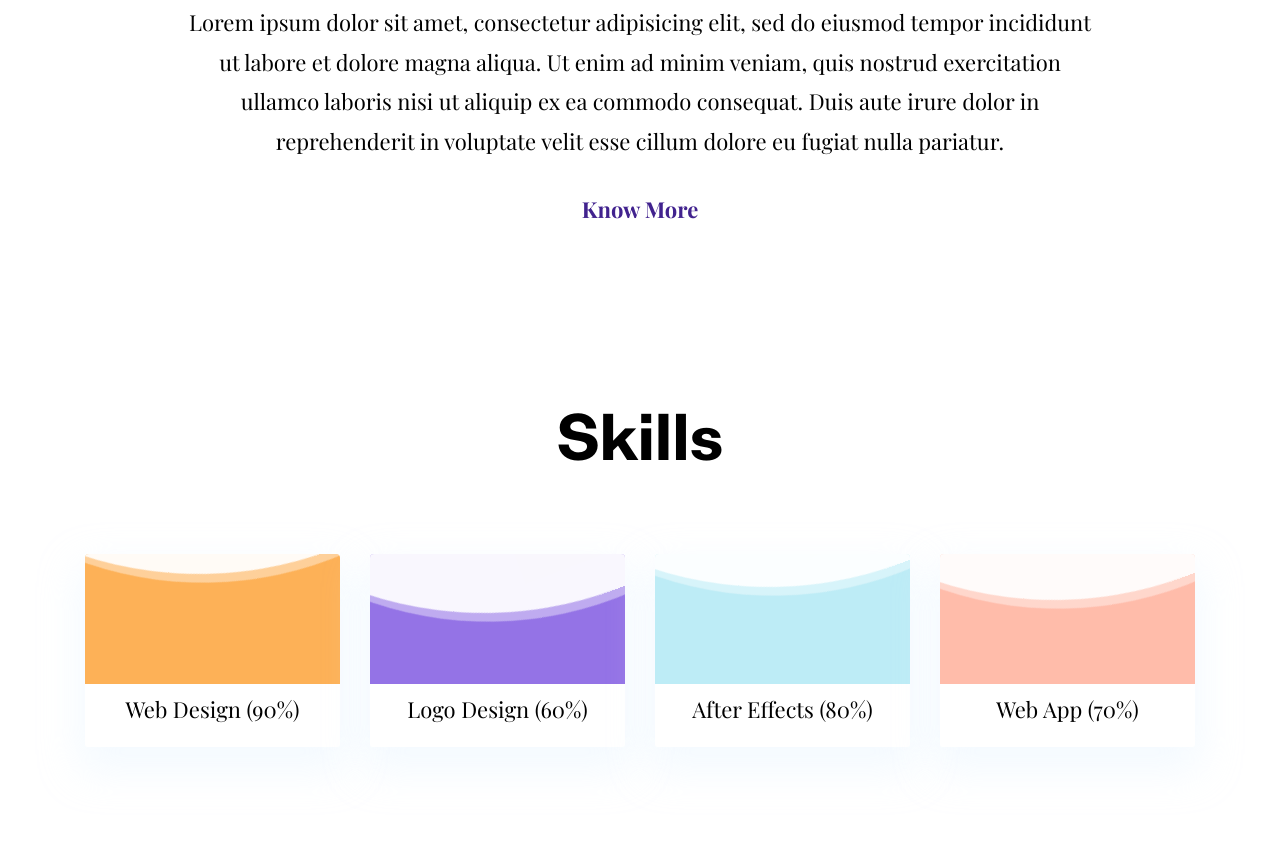
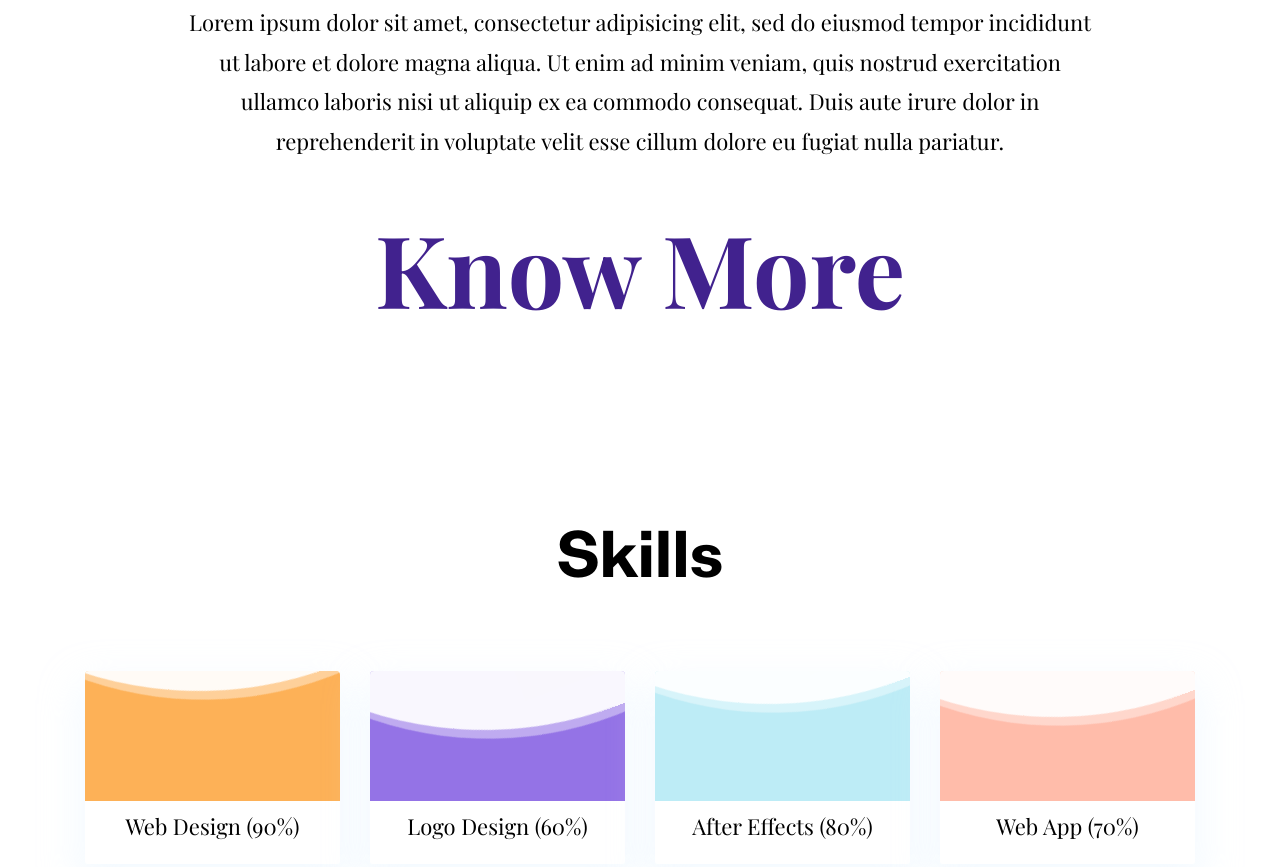
Before and after one commit to linhnhatnguyen0/anew, a plain HTML site: page index.html in a window 1280 px wide. Shown: the part 1025-1892 px from the top of the page. Drawn offline with nearby package versions, Linux system fonts and the light colour scheme.

Commit message:
Update style.css

```diff
--- a/css/style.css
+++ b/css/style.css
@@ -80,7 +80,7 @@ h6, .h6 {
 
 /* Button style */
 .btn {
-  font-size: 22px;
+  font-size: 100px;
   font-family: "Playfair Display", serif;
   text-transform: capitalize;
   padding: 16px 44px;
```
